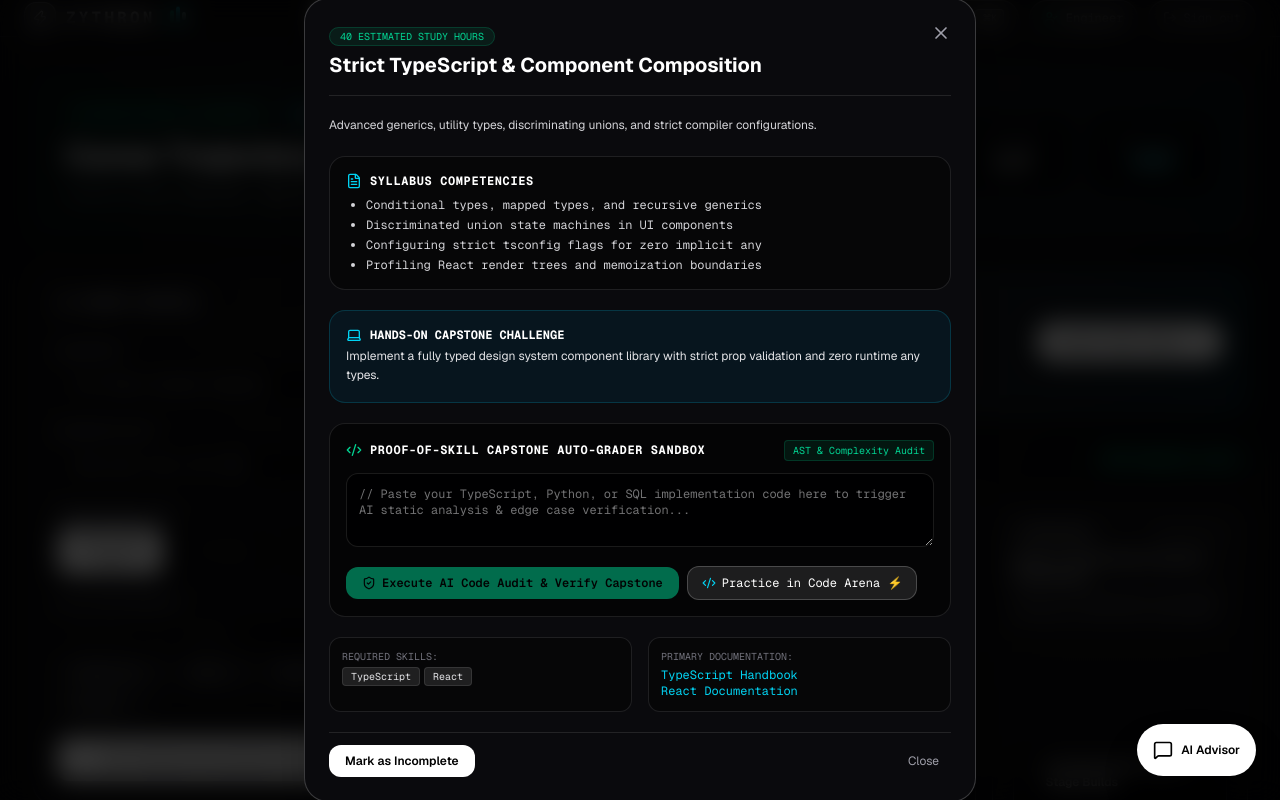
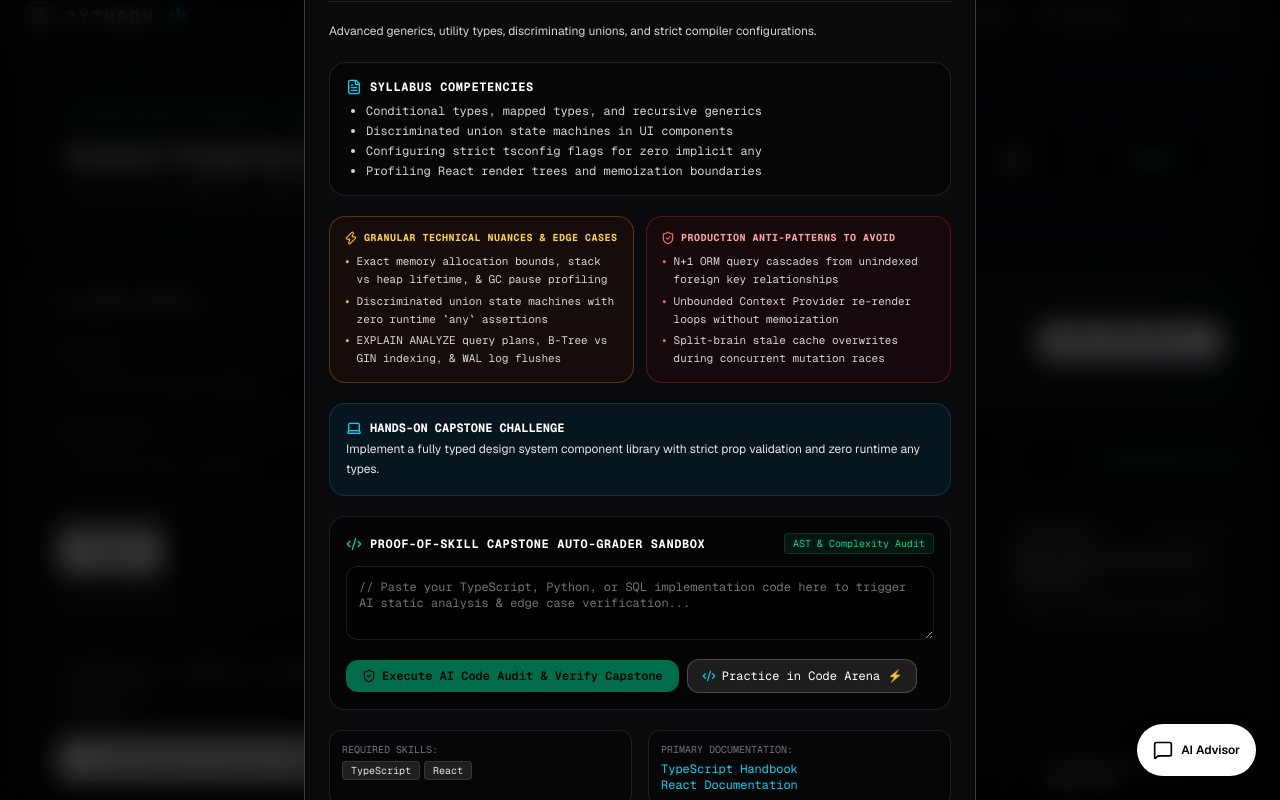
Before and after one commit to N-X-B/Zythron, a Next.js app in the folder frontend/: page /dashboard in a window 1280 px wide. Both pictures are taken after a click on the element 576 px from the left and 675 px from the top of the page. Built offline with nearby package versions, Linux system fonts and the light colour scheme.

Commit message:
feat: upgrade career guidance engine with low-level technical nuances, edge-case checklists, and production anti-pattern audits

```diff
--- a/frontend/src/app/dashboard/page.tsx
+++ b/frontend/src/app/dashboard/page.tsx
@@ -1352,6 +1352,51 @@ export default function HyperPersonalizedCareerGuidance() {
               </div>
             )}
 
+            {/* Granular Micro-Nuances & Production Anti-Patterns */}
+            <div className="grid grid-cols-1 md:grid-cols-2 gap-3 text-xs font-mono">
+              <div className="bg-amber-950/20 border border-amber-500/30 p-3.5 rounded-2xl space-y-2">
+                <span className="text-[10px] font-bold text-amber-300 uppercase tracking-wider flex items-center gap-1.5">
+                  <Zap className="h-3.5 w-3.5 text-amber-400" />
+                  Granular Technical Nuances & Edge Cases
+                </span>
+                <ul className="space-y-1 text-zinc-300 text-[11px] leading-relaxed">
+                  <li className="flex items-start gap-1.5">
+                    <span className="text-amber-400 font-bold">•</span>
+                    <span>Exact memory allocation bounds, stack vs heap lifetime, & GC pause profiling</span>
+                  </li>
+                  <li className="flex items-start gap-1.5">
+                    <span className="text-amber-400 font-bold">•</span>
+                    <span>Discriminated union state machines with zero runtime `any` assertions</span>
+                  </li>
+                  <li className="flex items-start gap-1.5">
+                    <span className="text-amber-400 font-bold">•</span>
+                    <span>EXPLAIN ANALYZE query plans, B-Tree vs GIN indexing, & WAL log flushes</span>
+                  </li>
+                </ul>
+              </div>
+
+              <div className="bg-red-950/20 border border-red-500/30 p-3.5 rounded-2xl space-y-2">
+                <span className="text-[10px] font-bold text-red-300 uppercase tracking-wider flex items-center gap-1.5">
+                  <ShieldCheck className="h-3.5 w-3.5 text-red-400" />
+                  Production Anti-Patterns to Avoid
+                </span>
+                <ul className="space-y-1 text-zinc-300 text-[11px] leading-relaxed">
+                  <li className="flex items-start gap-1.5">
+                    <span className="text-red-400 font-bold">•</span>
+                    <span>N+1 ORM query cascades from unindexed foreign key relationships</span>
+                  </li>
+                  <li className="flex items-start gap-1.5">
+                    <span className="text-red-400 font-bold">•</span>
+                    <span>Unbounded Context Provider re-render loops without memoization</span>
+                  </li>
+                  <li className="flex items-start gap-1.5">
+                    <span className="text-red-400 font-bold">•</span>
+                    <span>Split-brain stale cache overwrites during concurrent mutation races</span>
+                  </li>
+                </ul>
+              </div>
+            </div>
+
             {/* Capstone Challenge */}
             <div className="bg-cyan-950/30 border border-cyan-500/20 p-4 rounded-2xl space-y-1">
               <h4 className="text-xs font-bold text-cyan-300 uppercase flex items-center gap-2 font-mono">
```
Also changed, not shown: 2 other files (tests, documents, lock files or other folders).
